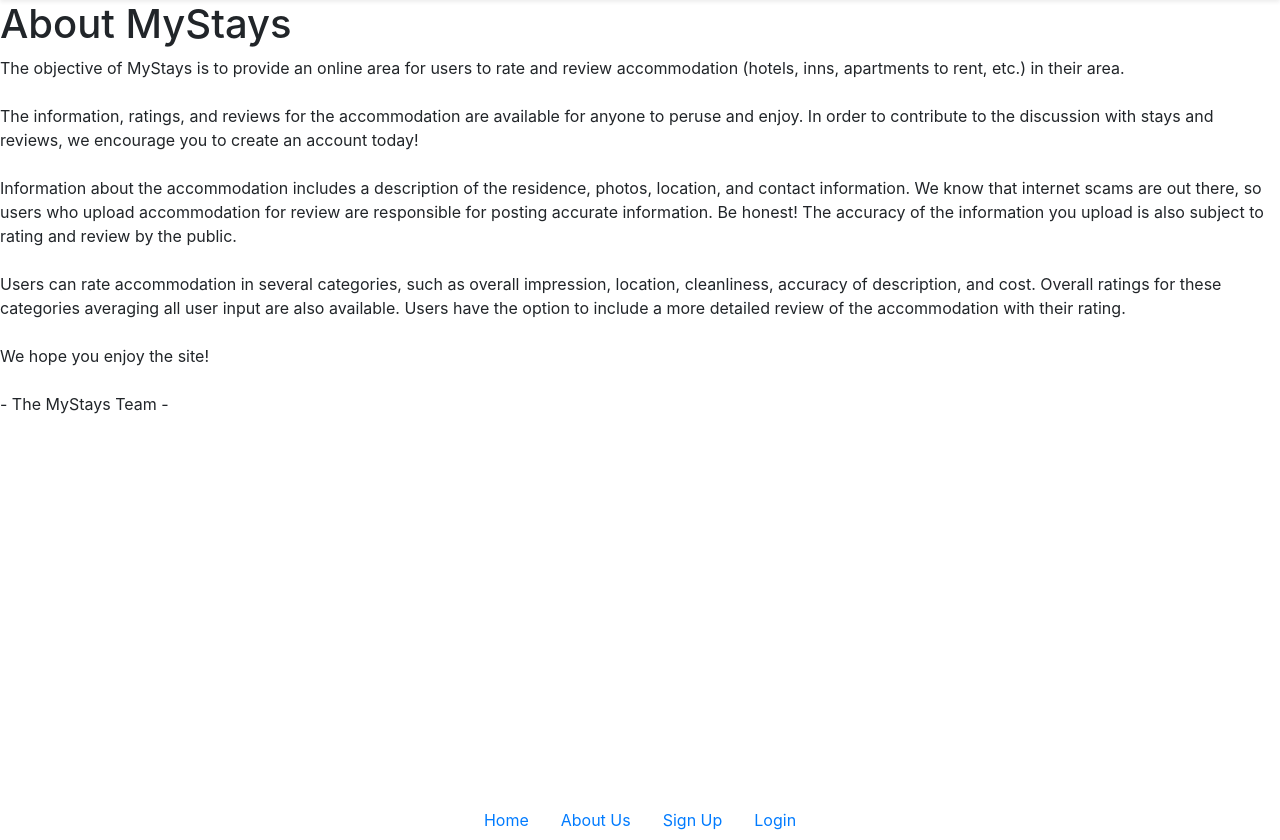
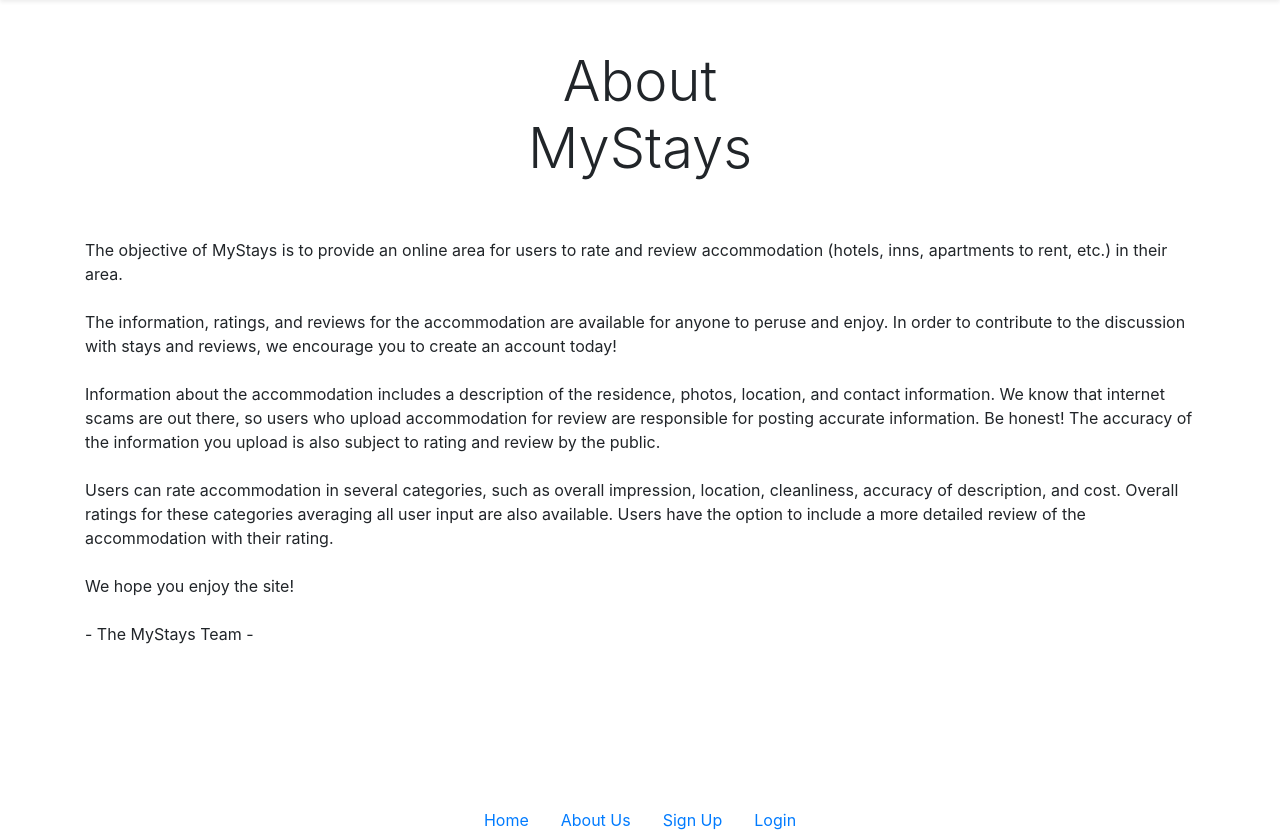
Before and after one commit to 2401566A/mystays_project, a Django app: template templates/mystays/about_us.html in a window 1280 px wide. Shown: the part 62-902 px from the top of the page. Run offline with Django 3.2, Linux system fonts and the light colour scheme; the template is opened without the code that fills it, so the values that code supplies are empty; parts of the project's set-up code (start-up, migrations or seed data) failed here and were passed over; some libraries are stand-ins or nearby versions.

Commit message:
formatted about us page

```diff
--- a/templates/mystays/about_us.html
+++ b/templates/mystays/about_us.html
@@ -1,11 +1,16 @@
 {% extends 'mystays/base.html' %}
 
 {% block title_block %}
-    About Us
+About Us
 {% endblock %}
 
 {% block body_block %}
-<h1>About MyStays</h1>
+<div class="container-sm">
+
+    <div class="col-md-5 p-lg-5 mx-auto">
+        <h1 class="text-center display-4">About MyStays</h1>
+    </div>
+
 
     The objective of MyStays is to provide an online area for users to rate and review accommodation
     (hotels, inns, apartments to rent, etc.) in their area. <br />
@@ -27,5 +32,5 @@
     We hope you enjoy the site! <br />
     <br />
     - The MyStays Team -
-
+</div>
 {% endblock %}
```
